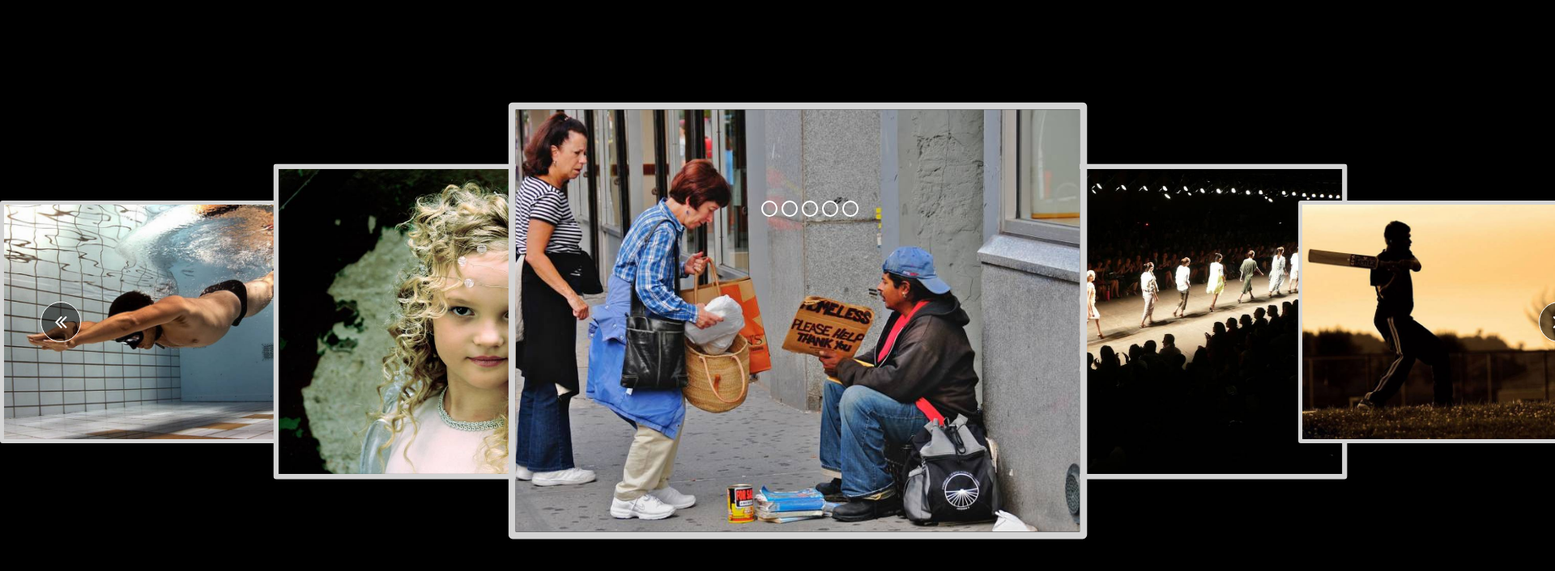
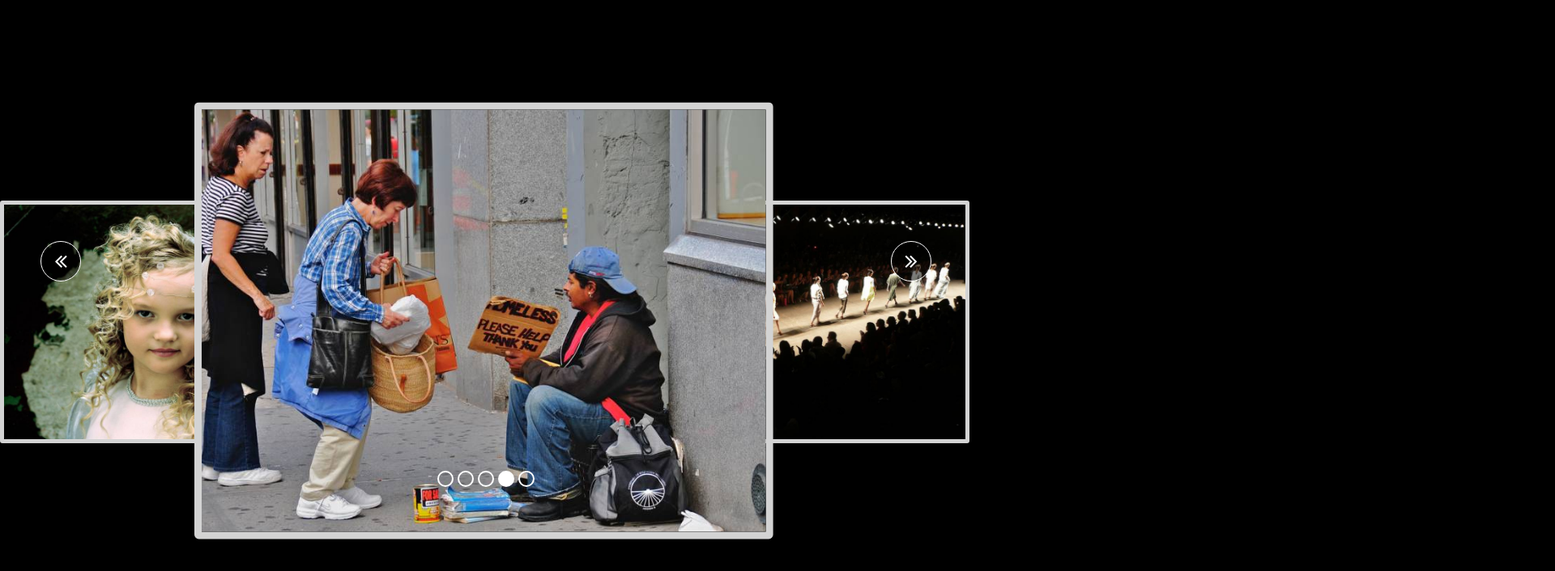
Before and after one commit to piwnk/kodilla, a plain HTML site: page 10.3 jQuery events/index.html in a window 1280 px wide. Shown: the top 706 px of the page at 81% size, 1920 px wide, since content can reach past the window. Drawn offline with nearby package versions, Linux system fonts and the light colour scheme.

Commit message:
right slide to fix

```diff
--- a/10.3 jQuery events/index.html
+++ b/10.3 jQuery events/index.html
@@ -22,7 +22,7 @@
          <div class="btn-wrapper">
             <button></button>
             <button></button>
-            <button></button>
+            <button class="active"></button>
             <button></button>
             <button></button>
          </div>
--- a/10.3 jQuery events/script.js
+++ b/10.3 jQuery events/script.js
@@ -1,20 +1,22 @@
 $(function () {
   console.log('hello');
-  manageList();
-});
-var $carouselList = $('#carousel').find('ul');
+  let $carouselList = $('#carousel').find('ul');
+  let $carouselControls = $('#carousel').find('button');
+  let $carouselIndicators = $('.btn-wrapper').find("button");
+
+  imgCount = [2, 3, 4, 0, 1];
+
   const manageList = () => {
     cloneItems();
-  //   addSlideControlsEL()
     setInterval(changeSlide, 4000);
     addSlideControlsEventListener();
+    addIndicatorsEventListener();
   };
 
   const cloneItems = () => {
-  let $carouselList = $('#carousel').find('ul');
-  $li_template = $carouselList.find('li');
+    let $li_template = $carouselList.find('li');
     for (let i = 0; i < 5; i++) {
-    $li = $li_template.clone();
+      let $li = $li_template.clone();
       $li.find('img').attr('src', `img/pic_${i}.jpg`);
       $carouselList.append($li);
     }
@@ -22,42 +24,56 @@ const cloneItems = () => {
   };
 
   const addSlideControlsEventListener = () => {
-  let $carouselControls = $('#carousel').find('button');
-  $carouselControls.on('click', 'i', (el) => {
-    direction = $(el.currentTarget).attr('class').split('-').slice(-1)[0];
+    $carouselControls.on('click', 'i', (e) => {
+      direction = $(e.currentTarget).attr('class').split('-').slice(-1)[0];
       changeSlide(direction);
     });
   };
 
-// is it better to use param or nested function or global carousel var?
-
-const changeSlide = (direction) => {
-
-  let $carouselList = $('#carousel').find('ul');
-  let directionValue = (direction == "left") ? 400 : -400;
-  let $indicators = $('btn-wrapper').find("button");
-  console.log($indicators);
-  $indicators.css("background-color", 'white');
-  $indicators.css({width: 200});
-  //WHY NOT WORKING
+  const addIndicatorsEventListener = () => {
+    console.log($carouselIndicators);
+    $carouselIndicators.on("mouseenter", (e) => {
+      $(e.currentTarget).css("transform", "scale(1.3)");
+    });
+    $carouselIndicators.on("mouseleave", (e) => {
+      $(e.currentTarget).css("transform", "scale(1)");
+    });
+    $carouselIndicators.on("click", );
+  };
 
 
-  const moveSlide = () => {
+  const changeSlide = (direction, speed=500) => {
+    const directionValue = (direction == "left") ? 400 : -400;
+
+    $carouselList.animate({
+      marginLeft: directionValue
+    }, speed, function () {
+      moveSlide(direction);
+    });
+  };
+
+  const moveSlide = (direction) => {
     let $firstItem = $carouselList.find('li:first');
     let $lastItem = $carouselList.find('li:last');
 
-    console.log(direction);
-   //  WHY INCORRECT
-   //  (direction == "left") ? $firstItem.before($lastItem) : $lastItem.after($firstItem)
+    $carouselIndicators.eq(imgCount[0]).removeClass("active"); //remove "active" class
+
     if (direction == "left") {
       $firstItem.before($lastItem);
+      imgCount.unshift(imgCount.pop());
     } else {
       $lastItem.after($firstItem);
+      imgCount.push(imgCount.shift());
     }
+    $carouselIndicators.eq(imgCount[0]).addClass("active"); //add "active" class
 
-    $carouselList.css({marginLeft: 0});
+    $carouselList.css({
+      marginLeft: 0
+    });
+
+    // const img_src = $carouselList.find('img').eq(2).attr('src');
+    // const img_ix = img_src.match(/_(\d)./)[1];
   };
-  console.log(directionValue);
 
-  $carouselList.animate({marginLeft: directionValue}, 500, moveSlide);
-};
+  manageList();
+});
--- a/10.3 jQuery events/style.scss
+++ b/10.3 jQuery events/style.scss
@@ -4,26 +4,23 @@
 }
 
 body {
-    display: flex;
-    width: 2000px;
+   // display: flex;
+   display: grid;
+   grid-template-rows: repeat(3, 1fr);
+   width: 1200px;
    align-items: center;
    height: 100vh;
    background: black;
 }
 
 #carousel {
-    position: relative;
-    display: flex;
-    li {
-        //   height: 300px;
-        //   width: 400px;
-    }
+   position: relative; // display: flex;
+   grid-row: 2;
    .controls {
       position: absolute;
       display: flex;
       justify-content: space-between;
       align-items: center;
-        height: 300px;
       width: 100%;
       padding: 50px;
       z-index: 1;
@@ -42,20 +39,24 @@ body {
    .indicators {
       position: absolute;
       width: 100%;
-       display: flex;
-       justify-content: center;
+      bottom: -50px;
+      left: 0;
+      right: 0;
       z-index: 2;
       .btn-wrapper {
          width: 120px;
          display: flex;
+         margin: 0 auto;
          justify-content: space-between;
-            // align-self: flex-end;
          button {
             width: 20px;
             height: 20px;
             border-radius: 50%;
-                background-color: rgba(0,0,0,0);
+            background-color: rgba(0, 0, 0, 0);
             border: 2px solid white;
+            &.active {
+               background-color: white;
+            }
          }
       }
    }
@@ -63,8 +64,7 @@ body {
       list-style: none;
       padding: 0;
       display: grid;
-        grid-template-columns: 1fr 4fr 8fr 4fr 1fr;
-        grid-template-columns: repeate(5, 1fr);
+      grid-template-columns: repeat(3, 1fr);
       li {
          float: left;
          div {
@@ -78,19 +78,17 @@ body {
          }
          &:nth-child(2),
          &:nth-child(4) {
-                transform: scale(1.3);
-                transition: ease-out .5s; //  z-index: 0;
+            transform: scale(1);
+            transition: ease-in-out .5s; //  z-index: 0;
          }
          &:nth-child(3) {
-                //  border: 10px solid coral;
             transform: scale(1.8);
-                transition: ease-in .5s;
+            transition: ease-in-out .5s;
             z-index: 1;
          }
          &:nth-child(1),
          &:nth-child(5) {
-                transform: scale(1);
-                transition: ease-out .5s; //  z-index: 0;
+            display: none;
          }
       }
    }
```
Also changed, not shown: 10.3 jQuery events/style.css, 1 other file. Lines whose indentation alone changed are shown as unchanged.
